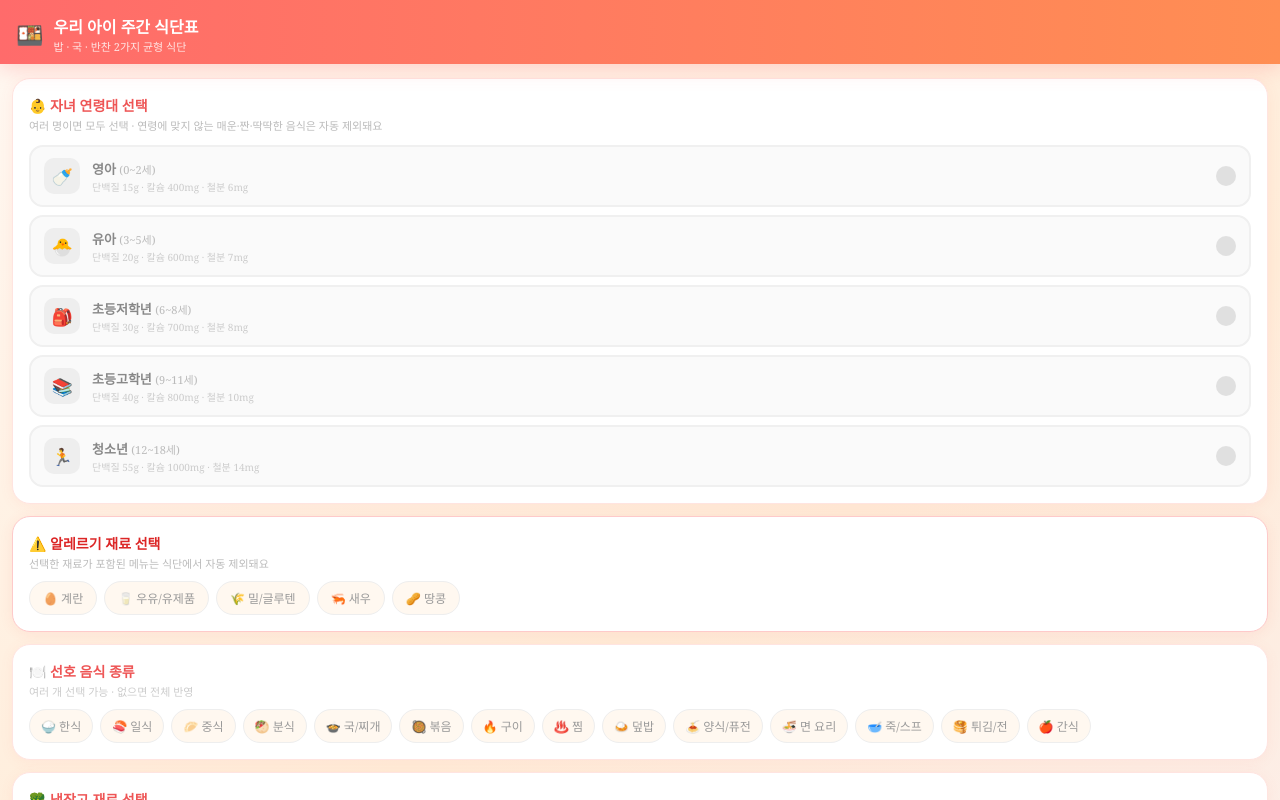
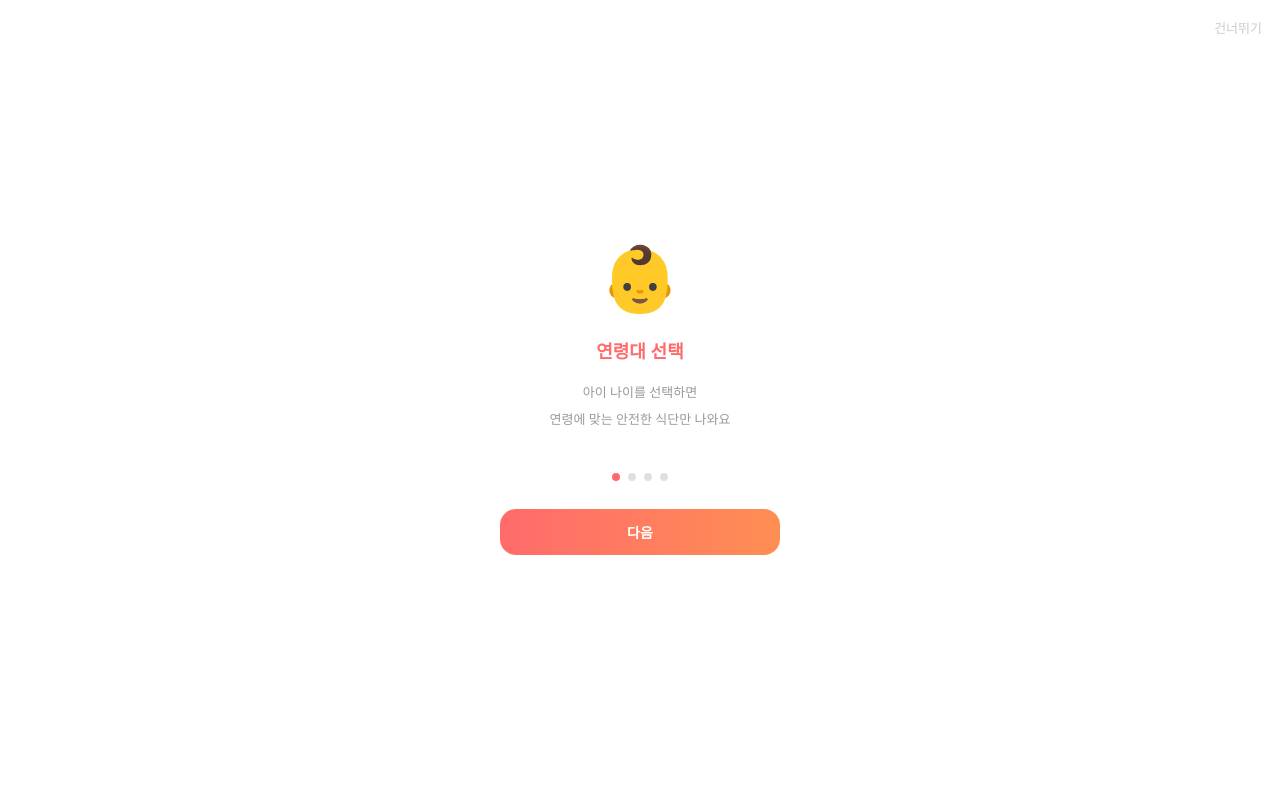
Before and after one commit to Sangbeen-nam/meal-planner, a React (Vite) app: page / in a window 1280 px wide. Shown: the top 800 px of the page. Built offline with nearby package versions, Linux system fonts and the light colour scheme.

Commit message:
feat: 온보딩 슬라이드 + 도움말 버튼 + 뒤로가기 버튼 추가

```diff
--- a/src/MealPlanner.jsx
+++ b/src/MealPlanner.jsx
@@ -1,4 +1,4 @@
-import { useState, useEffect } from "react";
+import { useState } from "react";
 import { DAYS, MEALS, FOOD_PREFS, INGREDIENT_GROUPS, AGE_GROUPS, ALLERGY_OPTIONS } from "./data/constants";
 import { calcMealGoal, fmtN } from "./utils/nutrition";
 import { getMinAgeIndex, generateWeekPlan, pickOne, pickTwoSides, handleReplaceItem } from "./utils/mealPicker";
@@ -10,14 +10,42 @@ import { RecipeView } from "./components/RecipeView";
 import { ShoppingList } from "./components/ShoppingList";
 import PrivacyPolicy from "./components/PrivacyPolicy.jsx";
 
+const ONBOARDING_SLIDES = [
+  {
+    emoji: "👶",
+    title: "연령대 선택",
+    desc: "아이 나이를 선택하면\n연령에 맞는 안전한 식단만 나와요",
+  },
+  {
+    emoji: "🥦",
+    title: "냉장고 재료 활용",
+    desc: "있는 재료를 선택하면\n그 재료가 들어간 메뉴를\n우선으로 추천해요",
+  },
+  {
+    emoji: "🍱",
+    title: "식단 자동 생성",
+    desc: "요일·끼니별로 식단을 확인하고\n마음에 안 들면 🔄 버튼으로\n바로 바꿀 수 있어요",
+  },
+  {
+    emoji: "🛒",
+    title: "장보기 목록",
+    desc: "필요한 재료를 한눈에 확인하고\n클릭 한 번으로 바로 구매할 수 있어요",
+  },
+];
+
 export default function MealPlanner() {
-  const [step, setStep] = useState("pref");
-  const [selectedAges, setAges] = useState([]);
-  const [selectedFoods, setFoods] = useState([]);
-  const [selectedIngreds, setIngreds] = useState([]);
+  const [step, setStep] = useState(() => {
+    try {
+      const plan = JSON.parse(localStorage.getItem("mp_weekplan") || "null");
+      return plan ? "planner" : "pref";
+    } catch { return "pref"; }
+  });
+  const [selectedAges, setAges] = useState(() => { try { return JSON.parse(localStorage.getItem("mp_ages") || "[]"); } catch { return []; } });
+  const [selectedFoods, setFoods] = useState(() => { try { return JSON.parse(localStorage.getItem("mp_foods") || "[]"); } catch { return []; } });
+  const [selectedIngreds, setIngreds] = useState(() => { try { return JSON.parse(localStorage.getItem("mp_ingreds") || "[]"); } catch { return []; } });
   const [selectedAllergies, setAllergies] = useState([]);
   const [customInput, setCustomInput] = useState("");
-  const [weekPlan, setWeekPlan] = useState(null);
+  const [weekPlan, setWeekPlan] = useState(() => { try { return JSON.parse(localStorage.getItem("mp_weekplan") || "null"); } catch { return null; } });
   const [activeDay, setActiveDay] = useState("월");
   const [activeMeal, setActiveMeal] = useState("아침");
   const [viewRecipe, setViewRecipe] = useState(null);
@@ -26,28 +54,27 @@ export default function MealPlanner() {
   const [checkedItems, setCheckedItems] = useState(() => {
     try { return JSON.parse(localStorage.getItem("mp_checked") || "[]"); } catch { return []; }
   });
+  const [showOnboarding, setShowOnboarding] = useState(() => !localStorage.getItem("mp_onboarding_done"));
+  const [onboardingSlide, setOnboardingSlide] = useState(0);
 
-  useEffect(() => {
-    try {
-      const ages    = JSON.parse(localStorage.getItem("mp_ages")    || "[]");
-      const foods   = JSON.parse(localStorage.getItem("mp_foods")   || "[]");
-      const ingreds = JSON.parse(localStorage.getItem("mp_ingreds") || "[]");
-      const plan    = JSON.parse(localStorage.getItem("mp_weekplan")|| "null");
-      if (ages.length)    setAges(ages);
-      if (foods.length)   setFoods(foods);
-      if (ingreds.length) setIngreds(ingreds);
-      if (plan)           { setWeekPlan(plan); setStep("planner"); }
-    } catch {}
-  }, []);
+  const saveAll = (ages, foods, ingreds, plan, checked) => {
+    localStorage.setItem("mp_ages",     JSON.stringify(ages));
+    localStorage.setItem("mp_foods",    JSON.stringify(foods));
+    localStorage.setItem("mp_ingreds",  JSON.stringify(ingreds));
+    if (plan) localStorage.setItem("mp_weekplan", JSON.stringify(plan));
+    localStorage.setItem("mp_checked",  JSON.stringify(checked));
+  };
 
-  useEffect(() => { localStorage.setItem("mp_ages",     JSON.stringify(selectedAges));    }, [selectedAges]);
-  useEffect(() => { localStorage.setItem("mp_foods",    JSON.stringify(selectedFoods));   }, [selectedFoods]);
-  useEffect(() => { localStorage.setItem("mp_ingreds",  JSON.stringify(selectedIngreds)); }, [selectedIngreds]);
-  useEffect(() => { if (weekPlan) localStorage.setItem("mp_weekplan", JSON.stringify(weekPlan)); }, [weekPlan]);
-  useEffect(() => { localStorage.setItem("mp_checked",  JSON.stringify(checkedItems));    }, [checkedItems]);
-
-  const toggleArr   = (setArr, val) => setArr(prev => prev.includes(val) ? prev.filter(v => v !== val) : [...prev, val]);
-  const toggleCheck = ing => setCheckedItems(prev => prev.includes(ing) ? prev.filter(i => i !== ing) : [...prev, ing]);
+  const toggleArr   = (setArr, val, key) => setArr(prev => {
+    const next = prev.includes(val) ? prev.filter(v => v !== val) : [...prev, val];
+    if (key) localStorage.setItem(key, JSON.stringify(next));
+    return next;
+  });
+  const toggleCheck = ing => setCheckedItems(prev => {
+    const next = prev.includes(ing) ? prev.filter(i => i !== ing) : [...prev, ing];
+    localStorage.setItem("mp_checked", JSON.stringify(next));
+    return next;
+  });
 
   const mealGoal = calcMealGoal(selectedAges);
   const allIngredNames = INGREDIENT_GROUPS.flatMap(g => g.items.map(x => x.n));
@@ -56,14 +83,22 @@ export default function MealPlanner() {
   const handleAddCustom = () => {
     const t = customInput.trim();
     if (!t) return;
-    if (!selectedIngreds.includes(t)) setIngreds(prev => [...prev, t]);
+    if (!selectedIngreds.includes(t)) {
+      setIngreds(prev => {
+        const next = [...prev, t];
+        localStorage.setItem("mp_ingreds", JSON.stringify(next));
+        return next;
+      });
+    }
     setCustomInput("");
   };
 
   const handleGenerate = () => {
     setLoading(true);
     setTimeout(() => {
-      setWeekPlan(generateWeekPlan(selectedFoods, selectedIngreds, selectedAges, allergenIngredients));
+      const plan = generateWeekPlan(selectedFoods, selectedIngreds, selectedAges, allergenIngredients);
+      setWeekPlan(plan);
+      localStorage.setItem("mp_weekplan", JSON.stringify(plan));
       setStep("planner");
       setLoading(false);
     }, 900);
@@ -74,20 +109,100 @@ export default function MealPlanner() {
     const rice  = pickOne(RICE_DB, selectedFoods, selectedIngreds, [], minAgeIndex, allergenIngredients);
     const soup  = pickOne(SOUP_DB, selectedFoods, selectedIngreds, [], minAgeIndex, allergenIngredients);
     const sides = pickTwoSides(selectedFoods, selectedIngreds, [], minAgeIndex, allergenIngredients);
-    setWeekPlan(prev => { const next = JSON.parse(JSON.stringify(prev)); next[activeDay][activeMeal] = { rice, soup, sides }; return next; });
+    setWeekPlan(prev => {
+      const next = JSON.parse(JSON.stringify(prev));
+      next[activeDay][activeMeal] = { rice, soup, sides };
+      localStorage.setItem("mp_weekplan", JSON.stringify(next));
+      return next;
+    });
   };
 
   const onReplaceItem = (type) => {
     const minAgeIndex = getMinAgeIndex(selectedAges);
-    setWeekPlan(prev => handleReplaceItem(prev, activeDay, activeMeal, type, selectedFoods, selectedIngreds, minAgeIndex, allergenIngredients));
+    setWeekPlan(prev => {
+      const next = handleReplaceItem(prev, activeDay, activeMeal, type, selectedFoods, selectedIngreds, minAgeIndex, allergenIngredients);
+      localStorage.setItem("mp_weekplan", JSON.stringify(next));
+      return next;
+    });
+  };
+
+  const finishOnboarding = () => {
+    localStorage.setItem("mp_onboarding_done", "1");
+    setShowOnboarding(false);
+    setOnboardingSlide(0);
+  };
+
+  const openHelp = () => {
+    setOnboardingSlide(0);
+    setShowOnboarding(true);
   };
 
   const ms = m => m === "아침" ? { bg: "#fffbeb", badge: "#fde68a", text: "#92400e", icon: "🌅" }
     : m === "점심" ? { bg: "#f0fdf4", badge: "#bbf7d0", text: "#14532d", icon: "☀️" }
     : { bg: "#eff6ff", badge: "#bfdbfe", text: "#1e3a8a", icon: "🌙" };
 
+  const renderOnboarding = () => {
+    const slide = ONBOARDING_SLIDES[onboardingSlide];
+    const isLast  = onboardingSlide === ONBOARDING_SLIDES.length - 1;
+    const isFirst = onboardingSlide === 0;
+    return (
+      <div style={{ position: "fixed", top: 0, left: 0, right: 0, bottom: 0, background: "#fff", zIndex: 1000, display: "flex", flexDirection: "column", alignItems: "center", justifyContent: "center", padding: "24px 28px", fontFamily: "Georgia, serif" }}>
+        <button
+          onClick={finishOnboarding}
+          style={{ position: "absolute", top: 18, right: 18, background: "none", border: "none", color: "#ccc", fontSize: 13, cursor: "pointer", fontFamily: "inherit" }}
+        >
+          건너뛰기
+        </button>
+
+        <div style={{ fontSize: 64, marginBottom: 28, lineHeight: 1 }}>{slide.emoji}</div>
+
+        <div style={{ fontSize: 18, fontWeight: 700, color: "#ff6b6b", marginBottom: 16, textAlign: "center" }}>
+          {slide.title}
+        </div>
+
+        <div style={{ fontSize: 13, color: "#999", textAlign: "center", lineHeight: 2.1, whiteSpace: "pre-line" }}>
+          {slide.desc}
+        </div>
+
+        <div style={{ display: "flex", gap: 8, marginTop: 40, marginBottom: 28 }}>
+          {ONBOARDING_SLIDES.map((_, i) => (
+            <div key={i} style={{ width: 8, height: 8, borderRadius: "50%", background: i === onboardingSlide ? "#ff6b6b" : "#e0e0e0", transition: "background 0.2s" }} />
+          ))}
+        </div>
+
+        {isLast ? (
+          <button
+            onClick={finishOnboarding}
+            style={{ width: "100%", maxWidth: 280, padding: "16px", borderRadius: 20, background: "linear-gradient(90deg,#ff6b6b,#ff8e53)", color: "#fff", border: "none", fontSize: 17, fontWeight: 700, cursor: "pointer", fontFamily: "inherit", boxShadow: "0 4px 16px rgba(255,107,107,0.35)" }}
+          >
+            시작하기!
+          </button>
+        ) : (
+          <div style={{ display: "flex", gap: 10, width: "100%", maxWidth: 280 }}>
+            {!isFirst && (
+              <button
+                onClick={() => setOnboardingSlide(prev => prev - 1)}
+                style={{ flex: 1, padding: "13px", borderRadius: 16, background: "#f5f5f5", color: "#bbb", border: "none", fontSize: 14, cursor: "pointer", fontFamily: "inherit", fontWeight: 600 }}
+              >
+                이전
+              </button>
+            )}
+            <button
+              onClick={() => setOnboardingSlide(prev => prev + 1)}
+              style={{ flex: 1, padding: "13px", borderRadius: 16, background: "linear-gradient(90deg,#ff6b6b,#ff8e53)", color: "#fff", border: "none", fontSize: 14, fontWeight: 700, cursor: "pointer", fontFamily: "inherit" }}
+            >
+              다음
+            </button>
+          </div>
+        )}
+      </div>
+    );
+  };
+
   return (
     <div style={{ minHeight: "100vh", background: "linear-gradient(150deg,#fff8f2 0%,#ffecd8 40%,#f8f0ff 100%)", fontFamily: "Georgia, serif" }}>
+      {showOnboarding && renderOnboarding()}
+
       <div style={{ background: "linear-gradient(90deg,#ff6b6b,#ff8e53)", padding: "14px 16px 10px", boxShadow: "0 4px 20px rgba(255,107,107,0.28)", position: "sticky", top: 0, zIndex: 100 }}>
         <div style={{ display: "flex", alignItems: "center", gap: 10 }}>
           <span style={{ fontSize: 22 }}>🍱</span>
@@ -95,11 +210,28 @@ export default function MealPlanner() {
             <div style={{ color: "#fff", fontWeight: 700, fontSize: 16 }}>우리 아이 주간 식단표</div>
             <div style={{ color: "rgba(255,255,255,0.82)", fontSize: 11 }}>밥 · 국 · 반찬 2가지 균형 식단</div>
           </div>
-          {step !== "pref" && (
-            <button onClick={() => setStep("pref")} style={{ marginLeft: "auto", background: "rgba(255,255,255,0.2)", border: "1px solid rgba(255,255,255,0.5)", color: "#fff", borderRadius: 20, padding: "5px 11px", fontSize: 11, cursor: "pointer" }}>⚙️ 설정</button>
-          )}
+          <div style={{ marginLeft: "auto", display: "flex", gap: 6 }}>
+            <button onClick={openHelp} style={{ background: "rgba(255,255,255,0.2)", border: "1px solid rgba(255,255,255,0.5)", color: "#fff", borderRadius: 20, padding: "5px 11px", fontSize: 11, cursor: "pointer" }}>❓</button>
+            {step !== "pref" && (
+              <button onClick={() => setStep("pref")} style={{ background: "rgba(255,255,255,0.2)", border: "1px solid rgba(255,255,255,0.5)", color: "#fff", borderRadius: 20, padding: "5px 11px", fontSize: 11, cursor: "pointer" }}>⚙️ 설정</button>
+            )}
+          </div>
         </div>
       </div>
+
+      {(step === "planner" || step === "recipe") && (
+        <div style={{ background: "#fff", borderBottom: "1px solid #f0f0f0", padding: "10px 16px", display: "flex", alignItems: "center", justifyContent: "space-between" }}>
+          <button
+            onClick={() => setStep("pref")}
+            style={{ background: "none", border: "none", color: "#ff6b6b", fontSize: 13, cursor: "pointer", fontFamily: "inherit", fontWeight: 600, padding: 0 }}
+          >
+            ← 설정으로
+          </button>
+          <div style={{ fontSize: 12, color: "#bbb" }}>
+            {step === "planner" ? `${activeDay}요일 ${activeMeal}` : "조리법"}
+          </div>
+        </div>
+      )}
 
       <div style={{ padding: "14px 12px 60px" }}>
         {step === "pref" && (
@@ -111,7 +243,7 @@ export default function MealPlanner() {
                 {AGE_GROUPS.map(g => {
                   const sel = selectedAges.includes(g.id);
                   return (
-                    <button key={g.id} onClick={() => toggleArr(setAges, g.id)} style={{ display: "flex", alignItems: "center", gap: 12, padding: "11px 13px", borderRadius: 14, cursor: "pointer", fontFamily: "inherit", textAlign: "left", background: sel ? `${g.color}28` : "#fafafa", border: sel ? `2px solid ${g.color}` : "2px solid #f0f0f0", transition: "all 0.15s" }}>
+                    <button key={g.id} onClick={() => toggleArr(setAges, g.id, "mp_ages")} style={{ display: "flex", alignItems: "center", gap: 12, padding: "11px 13px", borderRadius: 14, cursor: "pointer", fontFamily: "inherit", textAlign: "left", background: sel ? `${g.color}28` : "#fafafa", border: sel ? `2px solid ${g.color}` : "2px solid #f0f0f0", transition: "all 0.15s" }}>
                       <div style={{ width: 36, height: 36, borderRadius: 10, flexShrink: 0, background: sel ? g.color : "#eee", display: "flex", alignItems: "center", justifyContent: "center", fontSize: 17 }}>{g.emoji}</div>
                       <div style={{ flex: 1 }}>
                         <div style={{ fontSize: 13, fontWeight: 700, color: sel ? "#444" : "#888" }}>{g.label} <span style={{ fontSize: 11, fontWeight: 400, color: "#bbb" }}>({g.range})</span></div>
@@ -161,7 +293,7 @@ export default function MealPlanner() {
               <div style={{ fontSize: 11, color: "#ccc", marginBottom: 10 }}>여러 개 선택 가능 · 없으면 전체 반영</div>
               <div style={{ display: "flex", flexWrap: "wrap", gap: 7 }}>
                 {FOOD_PREFS.map(f => (
-                  <button key={f.id} onClick={() => toggleArr(setFoods, f.id)} style={{ padding: "7px 11px", borderRadius: 20, fontSize: 12, cursor: "pointer", fontFamily: "inherit", background: selectedFoods.includes(f.id) ? "#ff6b6b" : "#fff8f0", color: selectedFoods.includes(f.id) ? "#fff" : "#999", border: selectedFoods.includes(f.id) ? "1px solid #ff6b6b" : "1px solid #eee", fontWeight: selectedFoods.includes(f.id) ? 700 : 400 }}>{f.e} {f.id}</button>
+                  <button key={f.id} onClick={() => toggleArr(setFoods, f.id, "mp_foods")} style={{ padding: "7px 11px", borderRadius: 20, fontSize: 12, cursor: "pointer", fontFamily: "inherit", background: selectedFoods.includes(f.id) ? "#ff6b6b" : "#fff8f0", color: selectedFoods.includes(f.id) ? "#fff" : "#999", border: selectedFoods.includes(f.id) ? "1px solid #ff6b6b" : "1px solid #eee", fontWeight: selectedFoods.includes(f.id) ? 700 : 400 }}>{f.e} {f.id}</button>
                 ))}
               </div>
             </div>
@@ -174,7 +306,7 @@ export default function MealPlanner() {
                   <div style={{ fontSize: 12, fontWeight: 700, color: "#aaa", marginBottom: 7 }}>{grp.group}</div>
                   <div style={{ display: "flex", flexWrap: "wrap", gap: 6 }}>
                     {grp.items.map(item => (
-                      <button key={item.n} onClick={() => toggleArr(setIngreds, item.n)} style={{ padding: "6px 10px", borderRadius: 20, fontSize: 12, cursor: "pointer", fontFamily: "inherit", background: selectedIngreds.includes(item.n) ? "#ff8e53" : "#fff8f0", color: selectedIngreds.includes(item.n) ? "#fff" : "#999", border: selectedIngreds.includes(item.n) ? "1px solid #ff8e53" : "1px solid #eee", fontWeight: selectedIngreds.includes(item.n) ? 700 : 400 }}>{item.e} {item.n}</button>
+                      <button key={item.n} onClick={() => toggleArr(setIngreds, item.n, "mp_ingreds")} style={{ padding: "6px 10px", borderRadius: 20, fontSize: 12, cursor: "pointer", fontFamily: "inherit", background: selectedIngreds.includes(item.n) ? "#ff8e53" : "#fff8f0", color: selectedIngreds.includes(item.n) ? "#fff" : "#999", border: selectedIngreds.includes(item.n) ? "1px solid #ff8e53" : "1px solid #eee", fontWeight: selectedIngreds.includes(item.n) ? 700 : 400 }}>{item.e} {item.n}</button>
                     ))}
                   </div>
                 </div>
@@ -189,7 +321,7 @@ export default function MealPlanner() {
                   <div style={{ display: "flex", flexWrap: "wrap", gap: 6, marginTop: 8 }}>
                     {selectedIngreds.filter(i => !allIngredNames.includes(i)).map(i => (
                       <span key={i} style={{ background: "#fff0e8", border: "1px solid #ff8e53", borderRadius: 20, padding: "4px 10px", fontSize: 12, color: "#ff8e53", display: "flex", alignItems: "center", gap: 4 }}>
-                        {i}<button onClick={() => setIngreds(prev => prev.filter(v => v !== i))} style={{ background: "none", border: "none", color: "#ff8e53", cursor: "pointer", fontSize: 12, padding: 0 }}>×</button>
+                        {i}<button onClick={() => setIngreds(prev => { const next = prev.filter(v => v !== i); localStorage.setItem("mp_ingreds", JSON.stringify(next)); return next; })} style={{ background: "none", border: "none", color: "#ff8e53", cursor: "pointer", fontSize: 12, padding: 0 }}>×</button>
                       </span>
                     ))}
                   </div>
@@ -203,7 +335,7 @@ export default function MealPlanner() {
                 <div style={{ display: "flex", flexWrap: "wrap", gap: 5 }}>
                   {selectedIngreds.map(i => (
                     <span key={i} style={{ background: "#fff", border: "1px solid #ffc0a0", borderRadius: 8, padding: "3px 9px", fontSize: 11, color: "#e55", display: "flex", alignItems: "center", gap: 3 }}>
-                      {i}<button onClick={() => setIngreds(prev => prev.filter(v => v !== i))} style={{ background: "none", border: "none", color: "#ffb0a0", cursor: "pointer", fontSize: 11, padding: 0 }}>×</button>
+                      {i}<button onClick={() => setIngreds(prev => { const next = prev.filter(v => v !== i); localStorage.setItem("mp_ingreds", JSON.stringify(next)); return next; })} style={{ background: "none", border: "none", color: "#ffb0a0", cursor: "pointer", fontSize: 11, padding: 0 }}>×</button>
                     </span>
                   ))}
                 </div>
```
